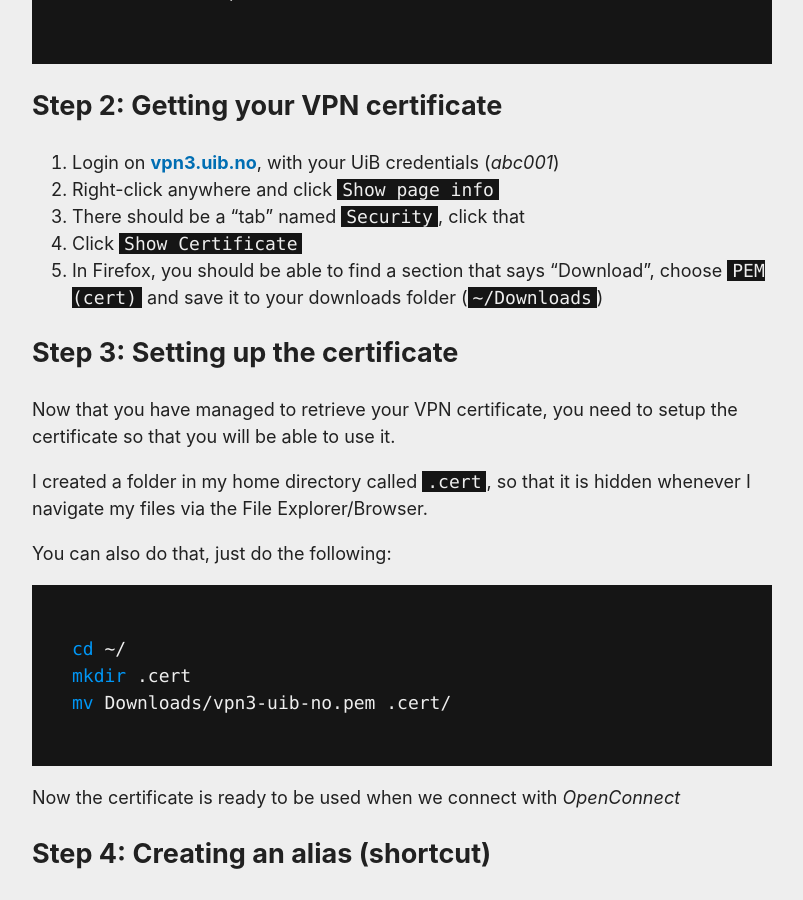
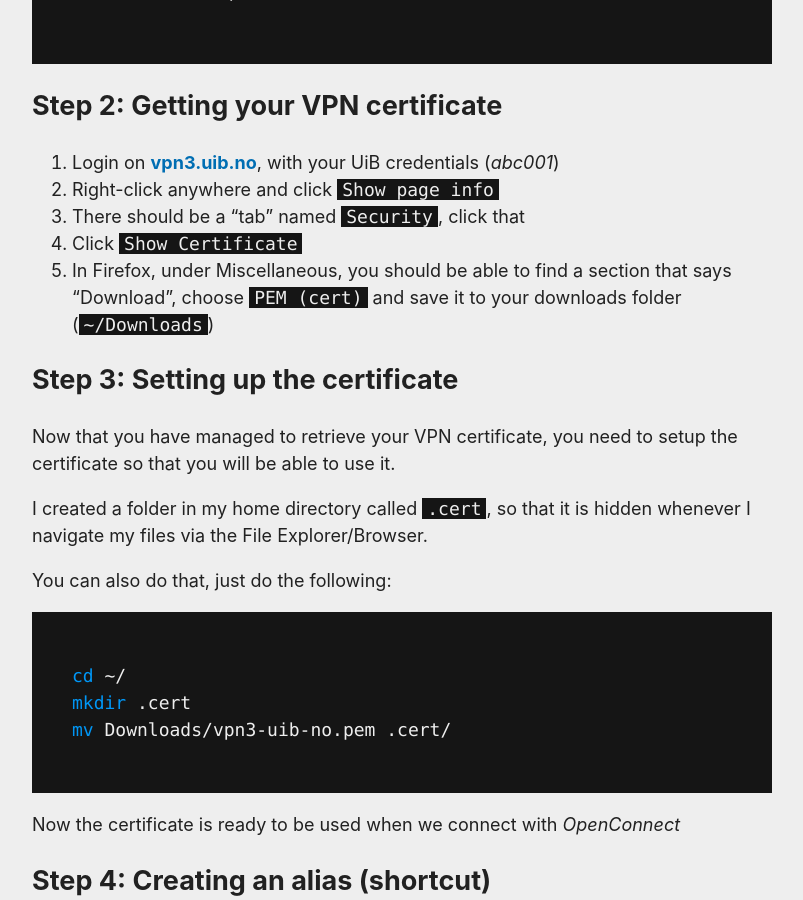
Before and after one commit to timharek/timharek.no, a Jekyll site: the page built from _posts/2021-02-18-uib-vpn-without-cisco.md, in a window 1280 px wide and 900 px high, scrolled down 1100 px. Shown: the whole window, without its empty margins (238-1041 px from the left). Built offline with Jekyll 4.4.1, drawn with Linux system fonts in a browser that asks for light colours.

Commit message:
fix: Added more details for step 2

```diff
--- a/_posts/2021-02-18-uib-vpn-without-cisco.md
+++ b/_posts/2021-02-18-uib-vpn-without-cisco.md
@@ -29,7 +29,7 @@ brew install openconnect
 2. Right-click anywhere and click `Show page info`
 3. There should be a "tab" named `Security`, click that
 4. Click `Show Certificate`
-5. In Firefox, you should be able to find a section that says "Download", choose `PEM (cert)` and save it to your downloads folder (`~/Downloads`)
+5. In Firefox, under Miscellaneous,  you should be able to find a section that says "Download", choose `PEM (cert)` and save it to your downloads folder (`~/Downloads`)
 
 ## Step 3: Setting up the certificate
 Now that you have managed to retrieve your VPN certificate, you need to setup the certificate so that you will be able to use it.
```
